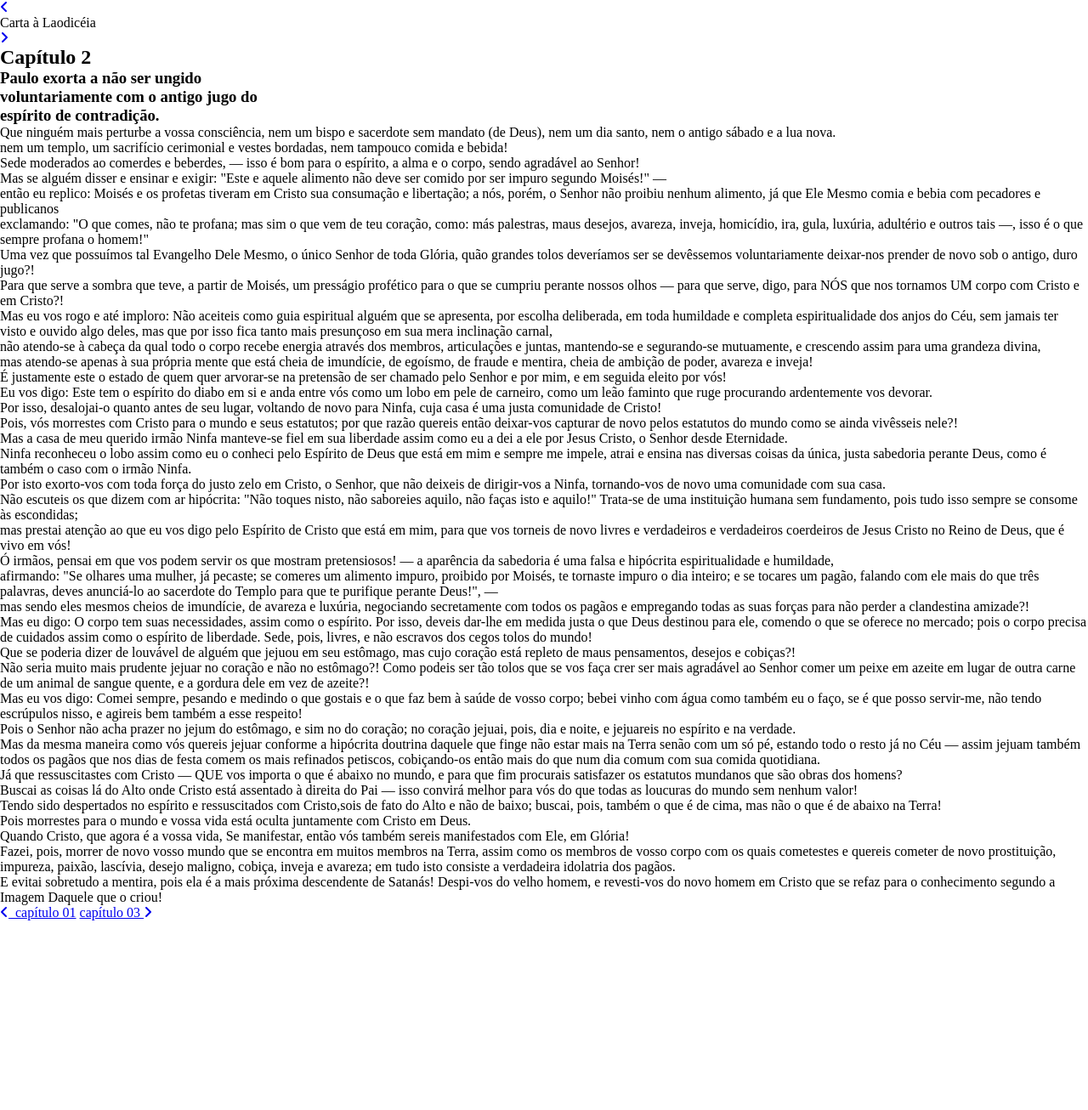
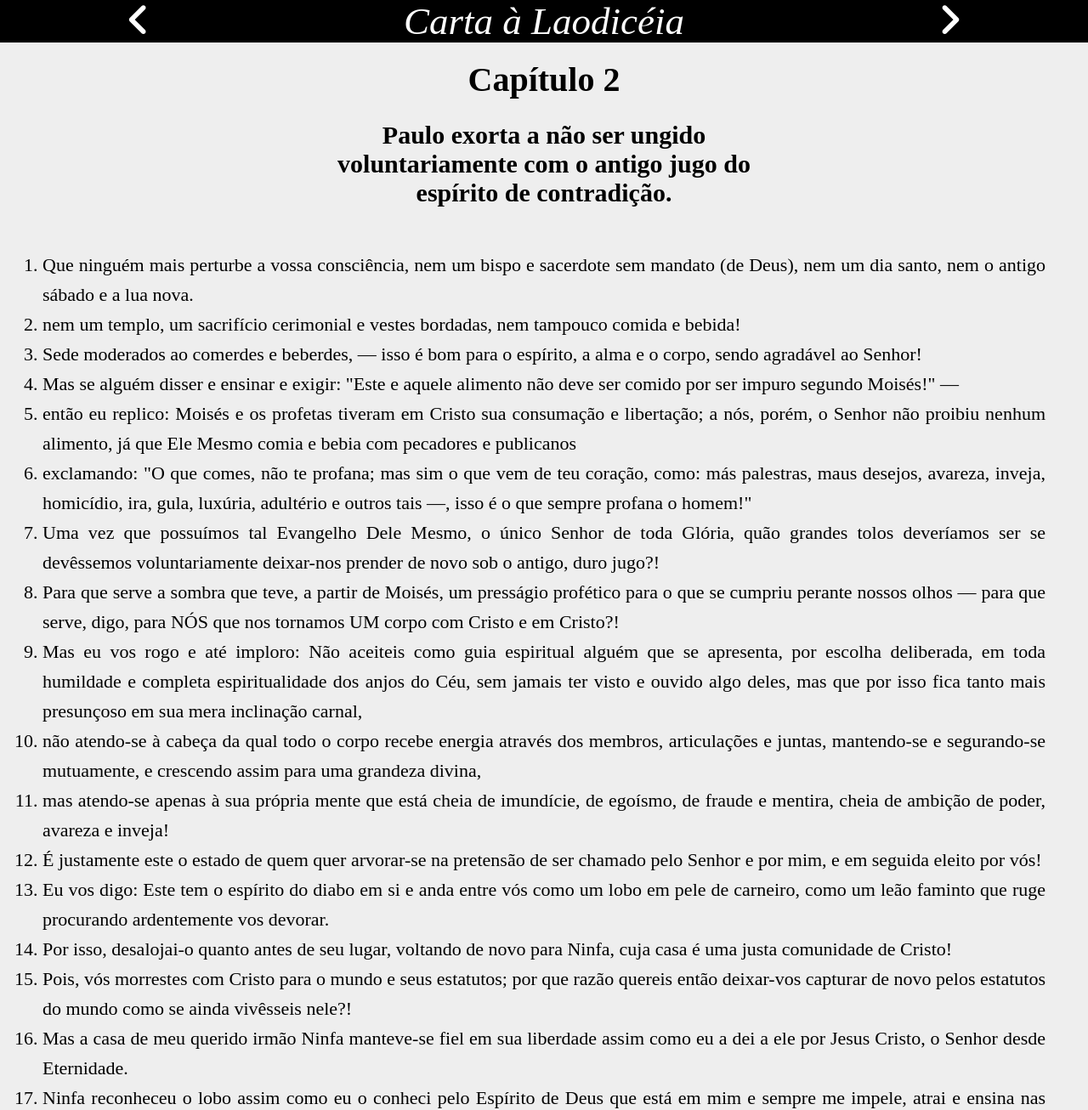
Before and after one commit to AndersonMayrink/miSite, a plain HTML site: page carta_Laodicea/capitulo_02/cap_02.html in a window 1280 px wide. Shown: the top 1306 px of the page at 85% size. Before the commit the page ends 1083 px from the top, so only its background shows below. Drawn offline with Linux system fonts and the light colour scheme; files that its build step writes are made by us from their sources.

Commit message:
he terminado el capítulo 2 de la carta a Laodicea

```diff
--- a/carta_Laodicea/cap_02.html
+++ b/carta_Laodicea/capitulo_02/cap_02.html
@@ -7,28 +7,28 @@
     <meta name="viewport"
         content="width=device-width, user-scalable=no, initial-scale=1.0, maximum-scale=1.0, minimum-scale=1.0">
     <link rel="shortcut icon" href="../images/supertux.png" type="image/x-icon">
-    <link rel="stylesheet" href="estilo.css">
+    <link rel="stylesheet" href="style.css">
     <script src="https://kit.fontawesome.com/d97e1185b5.js" crossorigin="anonymous"></script>
     <title>capítulo 02</title>
 </head>
 
 <body>
 
-    <div class="capitulo_1">
+    <div class="capitulo_2">
 
         <div class="side_bar side_bar_nav">
 
-            <div><a href="cap_01.html"><i class="fas fa-angle-left"></i></a></div>
+            <div><a href="../capitulo_01/cap_01.html"><i class="fas fa-angle-left"></i></a></div>
 
             <div> Carta à Laodicéia</div>
-            <div> <a href="cap_03.html"> <i class="fas fa-angle-right"></i></a></div>
+            <div> <a href="../capitulo_03/cap_03.html"> <i class="fas fa-angle-right"></i></a></div>
         </div>
 
-        <h2 class="capitulo_01">
+        <h2 class="capitulo_02">
             Capítulo 2
         </h2>
 
-        <h3 class="prefacio_01">
+        <h3 class="prefacio_02">
             Paulo exorta a não ser ungido <br> voluntariamente com
             o antigo jugo do <br> espírito de contradição.
         </h3>
@@ -119,7 +119,7 @@ que é de cima, mas não o que é de abaixo na Terra!</li>
 
     </div>
     <div class="navegar">
-        <a href="cap_01.html" class="capa"><i class="fas fa-angle-left"></i>&nbsp; capítulo 01</a>
-        <a href="cap_03.html" class=" capa cap_02">capítulo 03 <i class="fas fa-angle-right"></i></a>
+        <a href="../capitulo_01/cap_01.html" class="capa"><i class="fas fa-angle-left"></i>&nbsp; capítulo 01</a>
+        <a href="../capitulo_03/cap_03.html" class=" capa cap_02">capítulo 03 <i class="fas fa-angle-right"></i></a>
     </div>
 </body>
--- /dev/null
+++ b/carta_Laodicea/capitulo_02/style.css
@@ -0,0 +1,53 @@
+*{
+    padding: 0;
+    margin: 0;
+    box-sizing: border-box;
+}
+body{
+    background-color: #eee;
+}
+.capitulo_2 .side_bar_nav{
+    display: flex;
+    flex-direction: row;
+    justify-content: space-around;
+    line-height: 50px;
+    height: 50px;
+    width: 100%;
+    background-color: #000;
+    color: #fff;
+    font-size: 45px ;
+    font-style: italic;
+    position: fixed;
+    top: 0;
+}
+.side_bar .fas {
+    color: #fff;
+}
+.capitulo_02{
+    text-align: center;
+    font-size: 40px;
+    margin-top: 70px;
+}
+.prefacio_02{
+    margin-top: 25px;
+    text-align: center;
+    font-size: 30px;
+    margin-bottom: 25px;
+}
+.versiculos{
+    text-align:justify;
+    margin: 50px;
+    font-size: 22px;
+    line-height: 35px;
+}
+.navegar {
+    display: flex;
+    flex-direction: row;
+    justify-content: space-around;
+}
+.navegar .capa{
+    font-size: 40px;
+    text-decoration: none;
+    margin-bottom: 30px;
+    color: #000;
+}
```
Also changed, not shown: carta_Laodicea/capitulo_01/cap_01.html (+2 -2 lines), carta_Laodicea/index.html (+1 -1 lines), carta_Laodicea/capitulo_03/cap_03.html (renamed from carta_Laodicea/cap_03.html), carta_Laodicea/capitulo_03/style.css (added).
